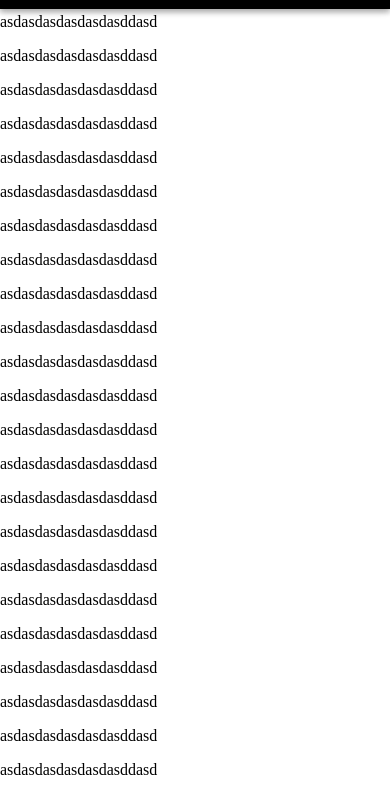
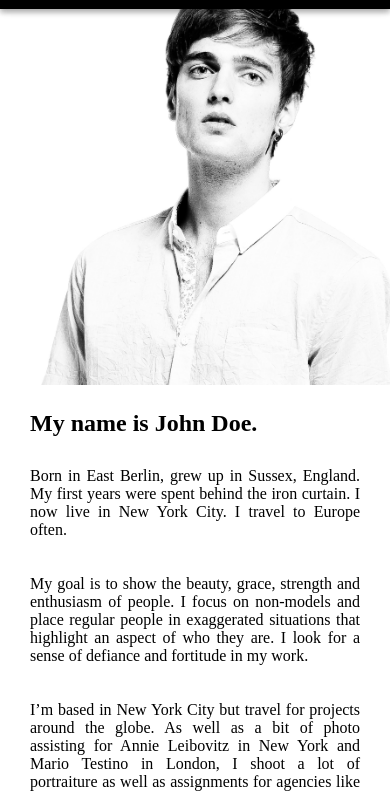
Before and after one commit to stepanzalis/cs425_fall_hw2, a plain HTML site: page about.html in a window 390 px wide. Shown: the part 87-879 px from the top of the page. Drawn offline with Linux system fonts and the light colour scheme.

Commit message:
added bio section

```diff
--- a/about.html
+++ b/about.html
@@ -26,50 +26,35 @@
 
     <div class="container-full">
         <section class="content">
-               <!-- TODO -->
-            <p>asdasdasdasdasdasddasd</p>
-            <p>asdasdasdasdasdasddasd</p>
-            <p>asdasdasdasdasdasddasd</p>
-            <p>asdasdasdasdasdasddasd</p>
-            <p>asdasdasdasdasdasddasd</p>
-            <p>asdasdasdasdasdasddasd</p>
-            <p>asdasdasdasdasdasddasd</p>
-            <p>asdasdasdasdasdasddasd</p>
-            <p>asdasdasdasdasdasddasd</p>
-            <p>asdasdasdasdasdasddasd</p>
-            <p>asdasdasdasdasdasddasd</p>
-            <p>asdasdasdasdasdasddasd</p>
-            <p>asdasdasdasdasdasddasd</p>
-            <p>asdasdasdasdasdasddasd</p>
-            <p>asdasdasdasdasdasddasd</p>
-            <p>asdasdasdasdasdasddasd</p>
-            <p>asdasdasdasdasdasddasd</p>
-            <p>asdasdasdasdasdasddasd</p>
-            <p>asdasdasdasdasdasddasd</p>
-            <p>asdasdasdasdasdasddasd</p>
-            <p>asdasdasdasdasdasddasd</p>
-            <p>asdasdasdasdasdasddasd</p>
-            <p>asdasdasdasdasdasddasd</p>
-            <p>asdasdasdasdasdasddasd</p>
-            <p>asdasdasdasdasdasddasd</p>
-            <p>asdasdasdasdasdasddasd</p>
-            <p>asdasdasdasdasdasddasd</p>
-            <p>asdasdasdasdasdasddasd</p>
-            <p>asdasdasdasdasdasddasd</p>
-            <p>asdasdasdasdasdasddasd</p>
-            <p>asdasdasdasdasdasddasd</p>
+            <div class="about-wrapper">
+                <div class="left-panel">
+                </div>
+                <div class="right-panel">
+                    <h3 class="text-bold">My name is John Doe.</h3>
+                    <p>Born in East Berlin, grew up in Sussex, England. My first years were spent behind the iron
+                        curtain. I now live in New York City. I travel to Europe often.</p>
 
-            <div class="footer">
-                <a href="https://www.facebook.com"><img src="assets/facebook.svg" width="25px" height="25px" alt="facebook" /></a>
-                <a href="https://www.instagram.com"><img src="assets/instagram.svg" width="25px" height="25px" alt="instagram" /></a>
-                <a href="https://www.twitter.com"><img src="assets/twitter.svg" width="25px" height="25px" alt="twitter" /></a>
-                <p>Copyright © 2018 Štěpán Záliš</p>
-                <p>Icons by <a href="https://www.flaticon.com">FLATICON</a>. Licenced by <a href="https://creativecommons.org/licenses/by/3.0/">CC
-                        3.0 BY</a></p>
+                    <p>My goal is to show the beauty, grace, strength and enthusiasm of people. I focus on non-models
+                    and place regular people in exaggerated situations that highlight an aspect of who they are. I
+                    look for a sense of defiance and fortitude in my work.</p>
+
+                    <p>I’m based in New York City but travel for projects around the globe. As well as a bit of photo
+                        assisting for Annie Leibovitz in New York and Mario Testino in London, I shoot a lot of
+                        portraiture as well as assignments for agencies like Getty Images, WireImage, the Redferns
+                        Music Library, Getty Travel and others, including my celebrity portraits over at ContourPhotos.</p>
+                </div>
             </div>
         </section>
     </div>
 
+    <div class="footer">
+        <a href="https://www.facebook.com"><img src="assets/facebook.svg" width="25px" height="25px" alt="facebook" /></a>
+        <a href="https://www.instagram.com"><img src="assets/instagram.svg" width="25px" height="25px" alt="instagram" /></a>
+        <a href="https://www.twitter.com"><img src="assets/twitter.svg" width="25px" height="25px" alt="twitter" /></a>
+        <p>Copyright © 2018 Štěpán Záliš</p>
+        <p>Icons by <a href="https://www.flaticon.com">FLATICON</a>. Licenced by <a href="https://creativecommons.org/licenses/by/3.0/">CC
+                3.0 BY</a></p>
+    </div>
 </body>
 
 </html>
--- a/css/style.css
+++ b/css/style.css
@@ -9,7 +9,6 @@ html {
 html, body {
   padding: 0;
   margin: 0;
-  color: black;
   box-sizing: border-box;
 }
 
@@ -51,6 +50,7 @@ ul {
 }
 
 .banner-image {
+  background-color:black; /* prevents blinking */
   background-image: linear-gradient(rgba(0, 0, 0, 0.5), rgba(0, 0, 0, 0.5)), url("../assets/banner.jpg");
   height: 100vh;
   z-index: 9998; /* one level below navbar because of "top-button" */
@@ -61,7 +61,7 @@ ul {
 }
 
 
-.hero-text {
+.banner-text {
     text-align: center;
     position: absolute;
     top: 50%;
@@ -71,7 +71,7 @@ ul {
     color: white;
 }
 
-.brand-text {
+.banner-text h1 {
     font-size: 4em;
     margin-top: 140px;
     font-weight: bold;
@@ -164,6 +164,7 @@ ul {
     #back-to-top {
         right: 50px;
      }
+
   }
 
 
@@ -243,6 +244,44 @@ ul {
     box-shadow: 0px 0px 14px -5px rgba(0,0,0,0.75);
 }
 
+.about-wrapper {
+    widows: 100%;
+    height: 100vh;
+    padding-top: 15px;
+}
+
+/* ABOUT */
+.left-panel, .right-panel {
+    width: 50%;
+    padding: 0px;
+    margin: 0px;
+    height: 100%;
+    float: left;
+}
+
+.left-panel {
+    background-color: white; /* prevents blicking */
+    background-image: url(../assets/john_doe.jpg);
+    background-size: cover;
+    background-repeat: no-repeat;
+    background-position: center;
+}
+
+.right-panel {
+    background-color: white;
+    float: right;
+}
+
+.right-panel h3  {
+    font-size: 1.5em;
+    margin: 40px 30px 20px 30px;
+}
+
+.right-panel p  {
+    font-size: 1em;
+    padding: 10px 30px 10px 30px;
+}
+
 .contact-info h3 {
     font-weight: 700;
     font-size: 110%;
@@ -291,6 +330,21 @@ ul {
 }
 
 @media only screen and (max-width: 1060px) {
+
+    .about-wrapper {
+        display: block;
+        padding: 0;
+    }
+
+    .left-panel, .right-panel {
+        float: none;
+        width: 100%;
+        height: 50%;
+    }
+
+    .right-panel {
+        margin-top: -15px;
+    }
 
     .contact-info, .form-container {
       width: 80%;
```
Also changed, not shown: contact.html (+2 -2 lines), index.html (+3 -3 lines), assets/hello.svg (added), assets/john_doe.jpg (added).
